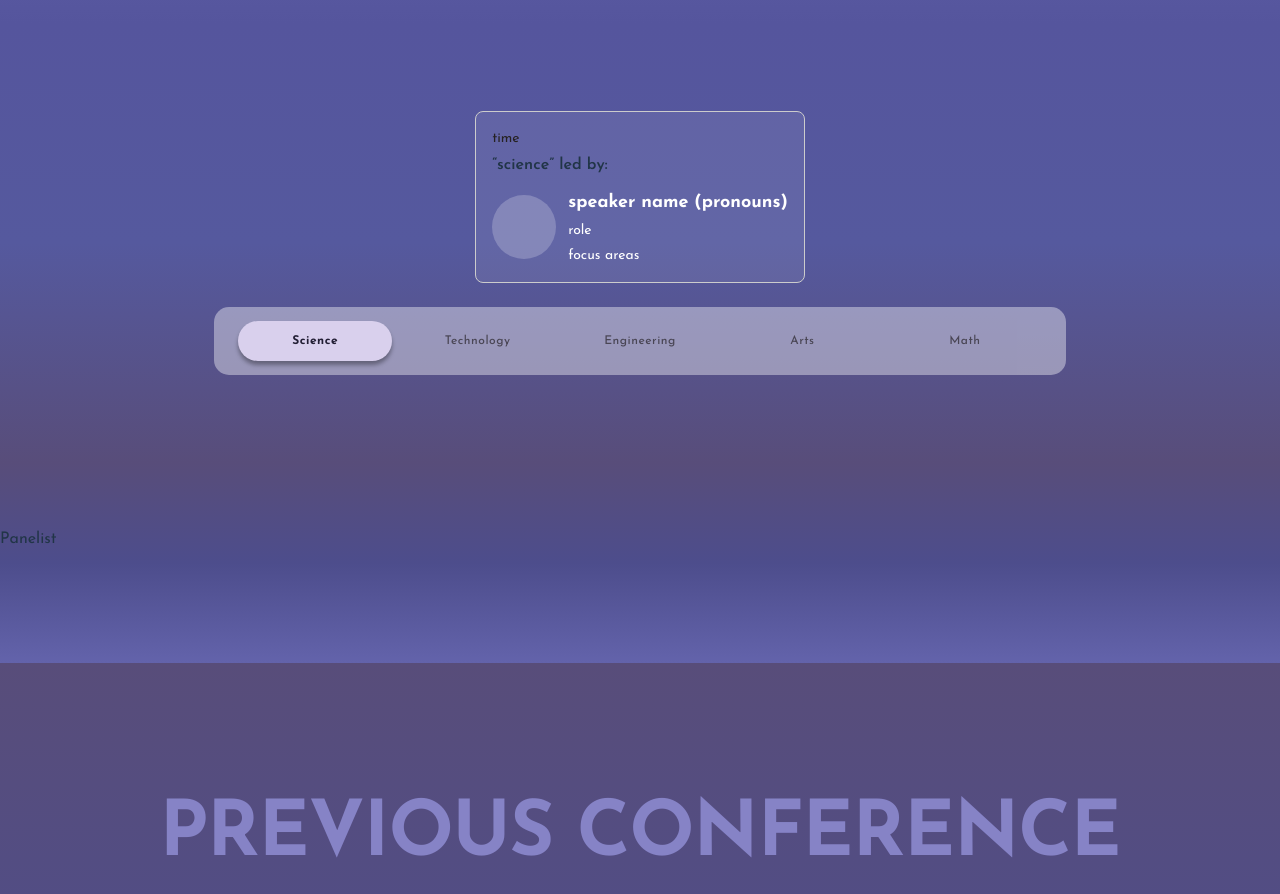
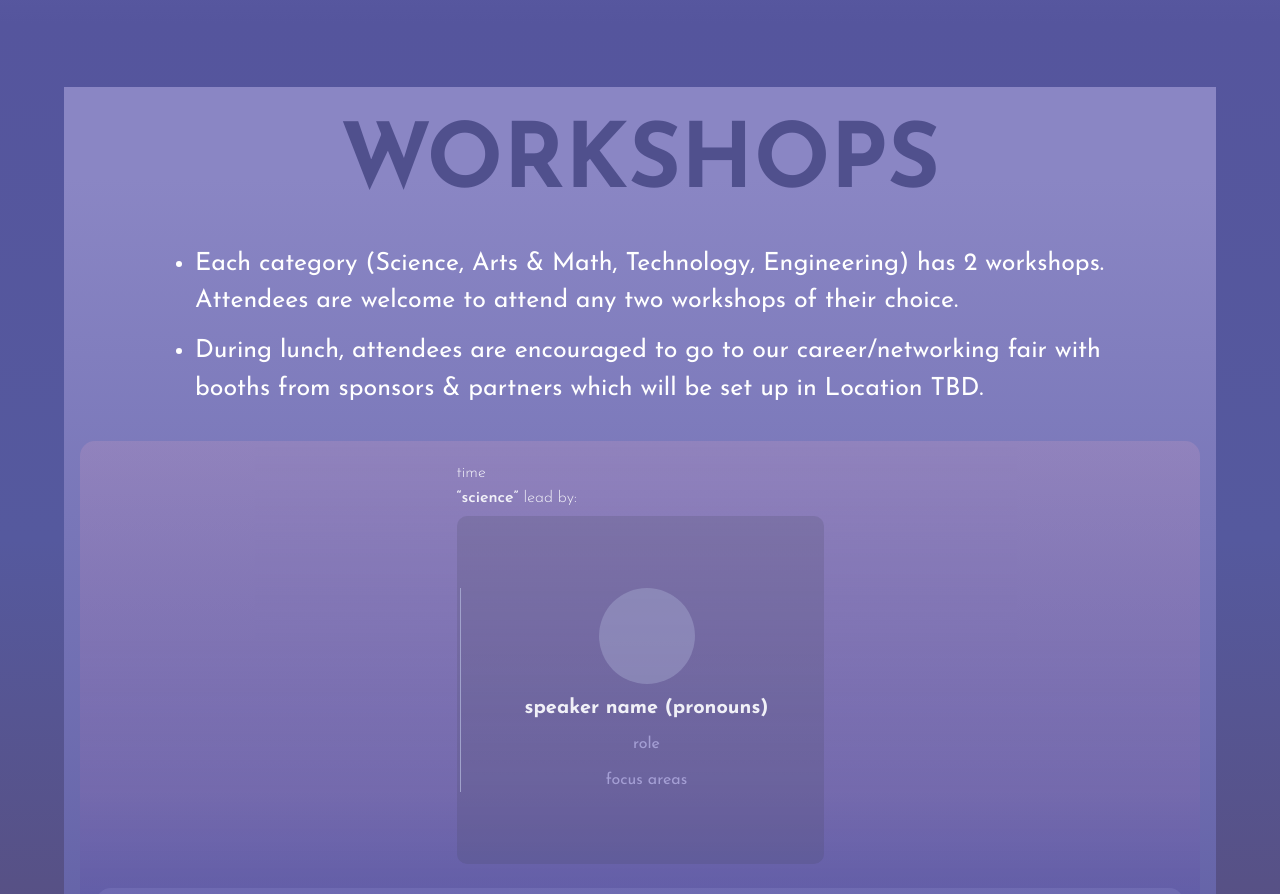
Before and after one commit to cassiemojar/gis-conference-website-2026, a React (Vite) app: page / in a window 1280 px wide. Shown: the part 1900-2794 px from the top of the page. Built offline with nearby package versions, Linux system fonts and the light colour scheme; a web font is replaced by a local one.

Commit message:
added Header and description and right colours

```diff
--- a/src/sections/Workshop.jsx
+++ b/src/sections/Workshop.jsx
@@ -9,9 +9,10 @@ function WorkshopCard({ workshop }) {
     <div className="workshop-card">
       <p className="workshop-card-time">{time}</p>
       <p className="workshop-card-topic">
-        &ldquo;{topic}&rdquo; led by:
+        &ldquo;{topic}&rdquo; <span className="workshop-led">lead by:</span>
       </p>
       <div className="workshop-card-body">
+        <div className="workshop-card-body-inner">
           <div
             className={`workshop-card-dummy-photo ${!imageUrl ? "workshop-card-dummy-photo--placeholder" : ""}`}
           >
@@ -26,6 +27,7 @@ function WorkshopCard({ workshop }) {
         </div>
         </div>
       </div>
+    </div>
   );
 }
 
@@ -35,6 +37,14 @@ export default function Workshop() {
 
   return (
     <div id="Workshops" className="workshop-section">
+      <h2 className="workshop-title">Workshops</h2>
+      <div className="workshop-intro">
+        <ul>
+          <li>Each category (Science, Arts & Math, Technology, Engineering) has 2 workshops. Attendees are welcome to attend any two workshops of their choice.</li>
+          <li>During lunch, attendees are encouraged to go to our career/networking fair with booths from sponsors & partners which will be set up in Location TBD.</li>
+        </ul>
+      </div>
+      <div className="workshop-content-box">
         <div className="workshop-section-inner">
           {filtered.map((workshop) => (
             <WorkshopCard key={workshop.id} workshop={workshop} />
@@ -53,5 +63,6 @@ export default function Workshop() {
         ))}
         </nav>
       </div>
+    </div>
   );
 }
--- a/src/styles/Workshop.css
+++ b/src/styles/Workshop.css
@@ -1,14 +1,62 @@
+.workshop-section {
+    padding: 24px 16px;
+    max-width: 1304px;
+    margin: 0 auto;
+    background: linear-gradient(180deg, #8a86c4 10%, rgba(99, 99, 171, 0.84) 100%);
+    font-family: "Josefin Sans", sans-serif;
+  }
 
-.workshop-section {
-    padding: 24px;
-    max-width: 900px;
-    margin: 0 auto;
+  .workshop-title {
+    margin: 0 0 16px;
+    font-size: clamp(48px, 10vw, 90px);
+    font-weight: 700;
+    color: #50508d;
+    text-align: center;
+    text-transform: uppercase;
+    line-height: 1.2;
+  }
+
+  .workshop-intro {
+    padding: 10px 0;
+    max-width: 965px;
+    margin: 0 auto 24px;
+  }
+
+  .workshop-intro ul {
+    margin: 0;
+    padding-left: 37.5px;
+    font-size: clamp(18px, 2.5vw, 25px);
+    font-weight: 400;
+    color: #fff;
+    line-height: 1.5;
+  }
+
+  .workshop-intro li {
+    margin-bottom: 0.5em;
+  }
+
+  .workshop-intro li:last-child {
+    margin-bottom: 0;
+  }
+
+  .workshop-content-box {
+    position: relative;
+    padding: 24px 16px;
+    border-radius: 15px;
+    background: linear-gradient(
+      180deg,
+      rgba(227, 166, 196, 0.22) 0%,
+      rgba(125, 106, 173, 0.55) 67.264%,
+      rgba(79, 79, 163, 0.7) 100%
+    );
+    opacity: 0.9;
+    min-height: 454px;
   }
 
   .workshop-section-inner {
     display: flex;
     flex-wrap: wrap;
-    gap: 16px;
+    gap: 20px;
     justify-content: center;
     margin-bottom: 24px;
   }
@@ -19,11 +67,13 @@
     justify-content: space-between;
     gap: 8px;
     width: 100%;
-    min-height: 68px;
-    padding: 12px 24px;
+    max-width: 1126px;
+    min-height: 56px;
+    margin: 0 auto;
+    padding: 8px 24px;
     border-radius: 15px;
     flex-wrap: wrap;
-    background: rgba(255, 255, 255, 0.44);
+    background: rgba(169, 169, 228, 0.2);
     opacity: 0.9;
   }
 
@@ -54,40 +104,66 @@
 
   .workshop-nav-item--active {
     background: #e8def8;
-    color: #1d192b;
+    color: #4a4459;
     font-weight: 700;
     box-shadow: 0 4px 4px rgba(0, 0, 0, 0.37);
   }
 
   .workshop-card {
-    border: 1px solid #ccc;
-    border-radius: 8px;
-    padding: 16px;
-    max-width: 360px;
-    background-color: rgba(255, 255, 255, 0.08);
+    display: flex;
+    flex-direction: column;
+    gap: 8px;
+    max-width: 367px;
+    width: 100%;
   }
 
   .workshop-card-time {
-    margin: 0 0 4px;
-    font-size: 14px;
-    color: #262222;
+    margin: 0;
+    font-family: "Josefin Sans", sans-serif;
+    font-size: 16px;
+    font-weight: 300;
+    color: #fff;
+    line-height: 1;
   }
 
   .workshop-card-topic {
-    margin: 0 0 12px;
+    margin: 0;
+    font-family: "Josefin Sans", sans-serif;
     font-size: 16px;
     font-weight: 600;
+    color: #fff;
+    line-height: 1.2;
+  }
+
+  .workshop-card-topic .workshop-led {
+    font-weight: 300;
   }
 
   .workshop-card-body {
+    min-height: 348px;
+    padding: 10px 3px;
+    border-radius: 10px;
+    background: rgba(65, 65, 88, 0.2);
     display: flex;
-    gap: 12px;
     align-items: center;
+    justify-content: center;
+  }
+
+  .workshop-card-body-inner {
+    display: flex;
+    flex-wrap: wrap;
+    gap: 12px 30px;
+    align-items: center;
+    justify-content: center;
+    max-width: 360px;
+    width: 100%;
+    padding-left: 12px;
+    border-left: 1px solid #a6a8ce;
   }
 
   .workshop-card-dummy-photo {
-    width: 64px;
-    height: 64px;
+    width: 96px;
+    height: 96px;
     border-radius: 50%;
     flex-shrink: 0;
     overflow: hidden;
@@ -104,20 +180,31 @@
   }
 
   .workshop-card-info {
+    display: flex;
+    flex-direction: column;
+    gap: 12px;
+    align-items: center;
+    text-align: center;
+    max-width: 347px;
   }
 
   .workshop-card-name {
-    margin: 0 0 4px;
-    font-size: 18px;
+    margin: 0;
+    font-family: "Josefin Sans", sans-serif;
+    font-size: 20px;
     font-weight: 700;
+    line-height: 1.2;
     color: #fff;
   }
 
   .workshop-card-role,
   .workshop-card-focus {
-    margin: 0 0 4px;
-    font-size: 14px;
-    color: #fff;
+    margin: 0;
+    font-family: "Josefin Sans", sans-serif;
+    font-size: 16px;
+    font-weight: 400;
+    line-height: 1.5;
+    color: #aba5d9;
   }
 
   .workshop-card-focus {
```
Lines whose indentation alone changed are shown as unchanged.
